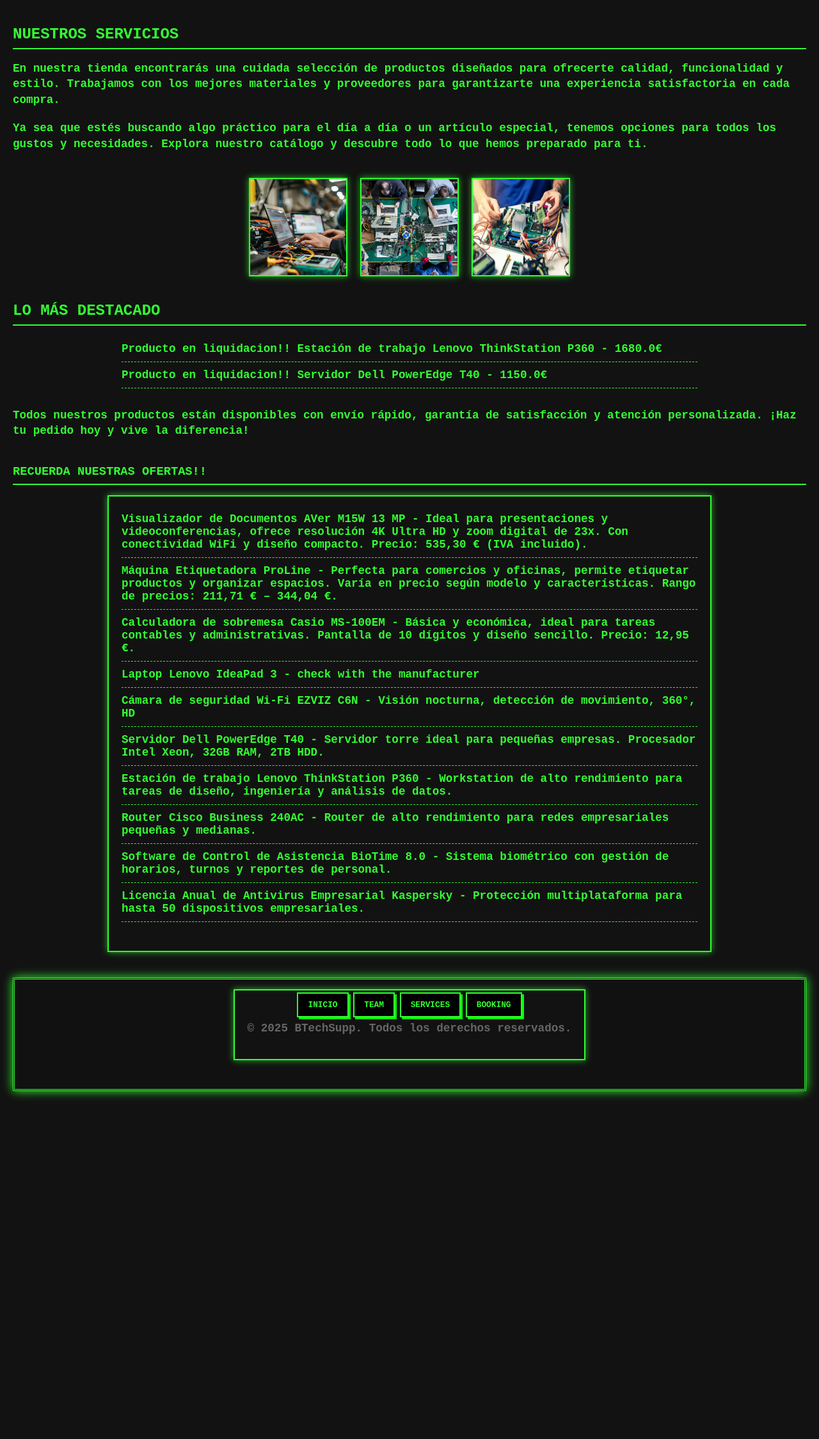
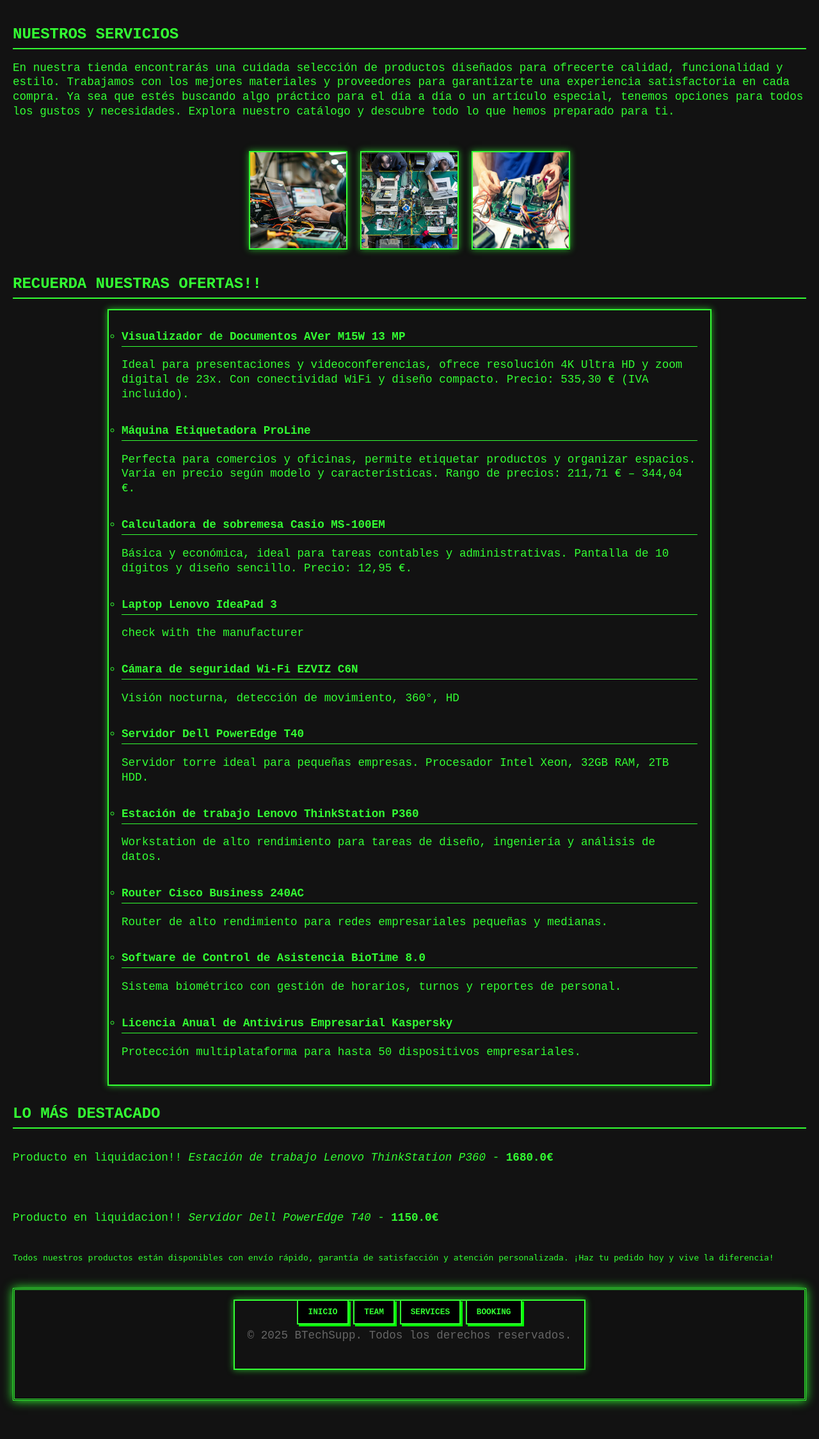
Before and after one commit to Rub3cK0r3/best_tech_supplier, a Django app: page /services/ in a window 1280 px wide. Shown: the whole page at 64% size. Before the commit the page ends 1717 px from the top, so only its background shows below. Run offline with Django 5.2, Linux system fonts and the light colour scheme; data comes from the database, SQL or seed files in the repository.

Commit message:
refactor services template: changed stiling of fieldset and "Productos Destacados"

```diff
--- a/employee/templates/employee/employee.html
+++ b/employee/templates/employee/employee.html
@@ -22,7 +22,7 @@
     {% endfor %}
     </ul>
   {% load static %}
-  <img src="{% static "employee/img/team.jpg" %}">
+  <!--<img src="{% static "employee/img/team.jpg" %}">-->
   <p>
     Cada integrante desempeña un rol clave en el éxito de nuestros proyectos, trabajando en colaboración y siempre con el cliente en el centro de nuestras decisiones.
   </p>
--- a/services/static/services/css/styles.css
+++ b/services/static/services/css/styles.css
@@ -16,29 +16,36 @@
 }
 
 p {
-    font-weight: bold;
+    font-weight: 400;
     font-size: 1.1rem;
-    line-height: 1.4;
-    margin-bottom: 20px;
+    line-height: 1.3;
+    margin-bottom: 30px;
 }
 
 ul {
-    list-style-type: none;
+    list-style-type: circle;
     padding-left: 0;
     max-width: 900px;
-    margin: 0 auto 30px auto;
+    /*margin: 0 auto 30px auto;*/
 }
 
 ul li {
-    border-bottom: 1px dashed #33ff33;
-    padding: 10px 0;
+    border-bottom: 1px double #33ff33;
+    padding: 5px 0;
     font-weight: bold;
     font-size: 1.1rem;
 }
 
+#destacado {
+    display: flex;
+    flex-direction: column;
+    gap: 1.5rem;
+    margin-top: 1rem;
+}
+
 fieldset {
     border: 2px solid #33ff33;
-    padding: 15px 20px;
+    padding: 10px 20px;
     margin-bottom: 30px;
     box-shadow: 0 0 10px #33ff33aa;
     max-width: 900px;
--- a/services/templates/services/services.html
+++ b/services/templates/services/services.html
@@ -9,8 +9,6 @@
   <h2>Nuestros Servicios</h2>
   <p>
     En nuestra tienda encontrarás una cuidada selección de productos diseñados para ofrecerte calidad, funcionalidad y estilo. Trabajamos con los mejores materiales y proveedores para garantizarte una experiencia satisfactoria en cada compra.
-  </p>
-  <p>
     Ya sea que estés buscando algo práctico para el día a día o un artículo especial, tenemos opciones para todos los gustos y necesidades. Explora nuestro catálogo y descubre todo lo que hemos preparado para ti.
   </p>
 {% endblock article1 %}
@@ -20,27 +18,26 @@
       <img src="{% static "services/img/repair.jpg" %}">
       <img src="{% static "services/img/chip.jpg" %}">
   </div>
-  <h2>Lo Más Destacado</h2>
-  <!--Bucle para mostrar los productos con el menor precio-->
-    <ul>
-      {% for producto in productos %}
-        <li>Producto en liquidacion!! {{producto.name}} - <strong>{{producto.pvp}}€</strong></li>
-      {% endfor %}
-    </ul>
-    <p>
-        Todos nuestros productos están disponibles con envío rápido, garantía de satisfacción y atención personalizada. ¡Haz tu pedido hoy y vive la diferencia!
-    </p>
+   <!--Aqui le daras un poco de estilos-->
+    <h2>RECUERDA NUESTRAS OFERTAS!!</h2>
+    <fieldset>
+     <!--Por hacer, tendras que acceder a la base de datos y displayar datos-->
+      <ul>
+        {% for oferta in ofertas %}
+          <li><b>{{oferta.name}}</b></li>
+          <p>{{oferta.description}}</p>
+        {% endfor %}
+     </ul>
+    </fieldset>
 {% endblock article2 %}
 
 {% block content %}
-    <!--Aqui le daras un poco de estilos-->
-    <h3>RECUERDA NUESTRAS OFERTAS!!</h3>
-    <fieldset>
-        <!--Por hacer, tendras que acceder a la base de datos y displayar datos-->
-      <ul>
-        {% for oferta in ofertas %}
-          <li>{{oferta.name}} - {{oferta.description}}</li>
-        {% endfor %}
-     </ul>
-    </fieldset>
+  <h2>Lo Más Destacado</h2>
+  <!--Bucle para mostrar los productos con el mayor precio-->
+    <div id="destacado">
+      {% for producto in productos %}
+        <p>Producto en liquidacion!! <i>{{producto.name}}</i> - <strong>{{producto.pvp}}€</strong></p>
+      {% endfor %}
+    </div>
+    <pre>Todos nuestros productos están disponibles con envío rápido, garantía de satisfacción y atención personalizada. ¡Haz tu pedido hoy y vive la diferencia!</pre>
 {% endblock content %}
```
